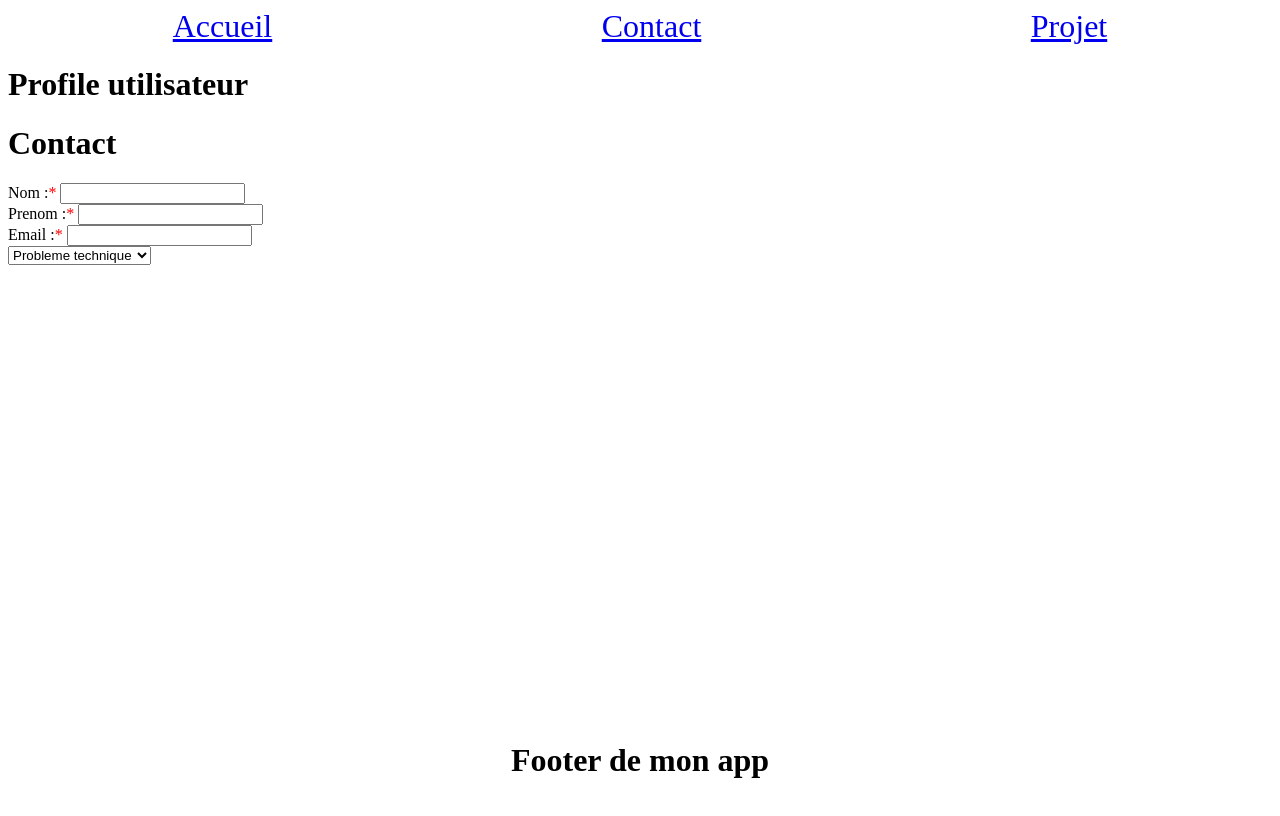
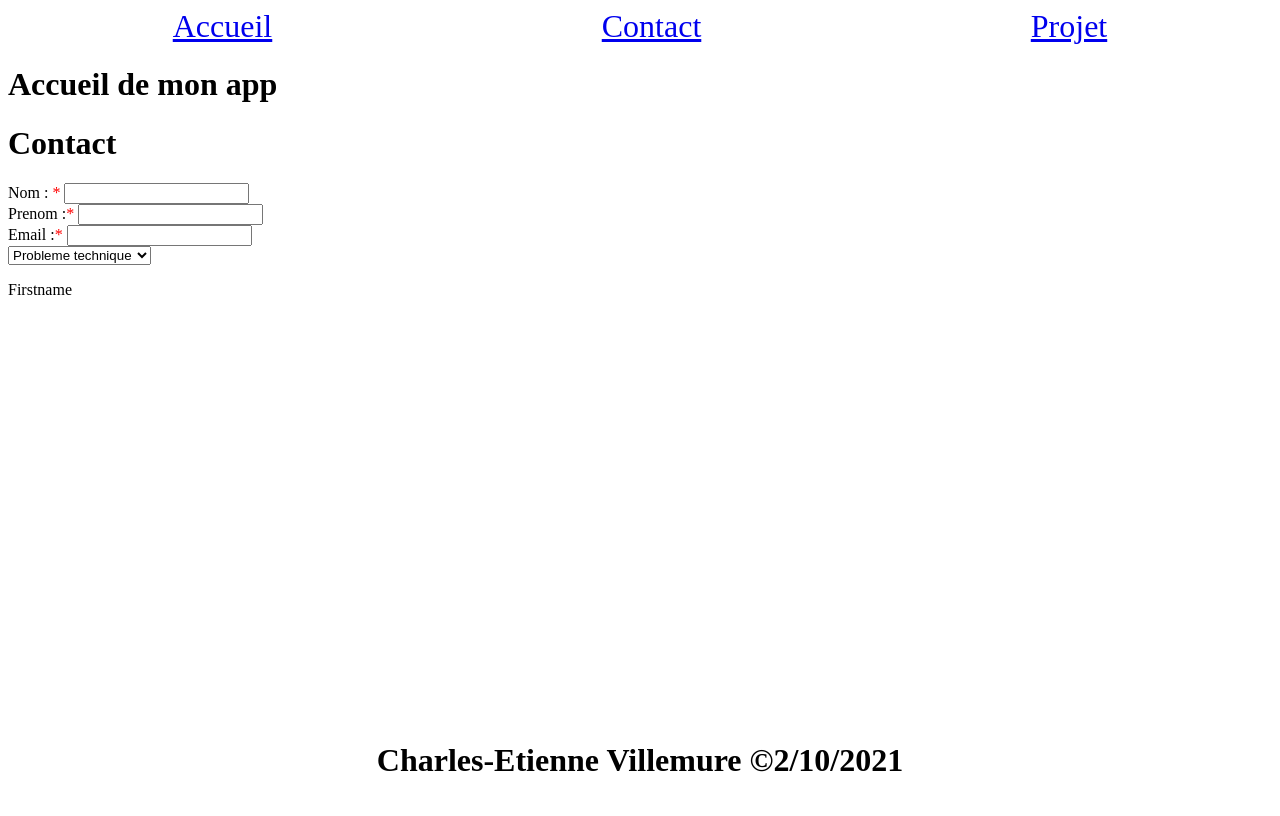
Before and after one commit to Charlesetiennev/1017examen2charlesetiennevillemure, a Vue app in the folder 1017examen2charlesetiennevillemure/: page /contact in a window 1280 px wide. Built offline with nearby package versions, Linux system fonts and the light colour scheme; the HTML template or start-up script is replaced by a standard one.

Commit message:
“ma directive bas de page

```diff
--- a/1017examen2charlesetiennevillemure/src/App.vue
+++ b/1017examen2charlesetiennevillemure/src/App.vue
@@ -32,7 +32,7 @@ export default {
     },
   },
   created(){
-    this.logged = true;
+    this.logged = false;
   },
   mounted() {
   console.info('App currentRoute:', this.$router.currentRoute)
--- a/1017examen2charlesetiennevillemure/src/components/Footer.vue
+++ b/1017examen2charlesetiennevillemure/src/components/Footer.vue
@@ -1,11 +1,29 @@
 <template>
-    <h1>Footer de mon app</h1>
+  <div>
+    <h1 v-footerContent></h1>
+  </div>
 </template>
 <script>
 export default {
-    name:'Footer'
-}
+    name:'Footer',
+    data(){
+      return{
+      }
+    },
+    computed: {
+  },
+  directives:{
+    footerContent:{
+       bind: function(el){
+         var dateDuJour = (new Date().toLocaleDateString())
+         el.innerHTML = 'Charles-Etienne Villemure &copy'+ dateDuJour
+       }
+  }
+    }
+  }
+
 </script>
+
 <style scoped>
 h1{
   position: fixed;
--- /dev/null
+++ b/1017examen2charlesetiennevillemure/src/mixins/translateMixin.js
@@ -0,0 +1,24 @@
+export const TRANSLATIONS = {
+    data() {
+        return{
+            langue:'fr',
+            nomForm:'',
+            fr:{
+                nom:"Nom : ",
+                prenom:'Prenom',
+                email:'Courriel'
+            },
+            en:{
+                nom:'Lastname',
+                prenom:'Firstname',
+                email:'E-mail'
+            }
+        }
+    },
+    filters:{
+        checkLanguage(){
+            var fr = this.fr
+            console.log(fr)
+        }
+    },
+}
--- a/1017examen2charlesetiennevillemure/src/views/Contact.vue
+++ b/1017examen2charlesetiennevillemure/src/views/Contact.vue
@@ -2,7 +2,7 @@
     <div>
     <h1>Contact</h1>
     <form>
-        <label for="nom">Nom :<span class="rouge">* </span> </label>
+        <label for="nom" v-text="fr.nom"> </label><span class="rouge">* </span>
             <input id="nom" type="text" required/><br>
         <label for="prenom">Prenom :<span class="rouge">* </span></label>
             <input id="prenom" type="text" required/><br>
@@ -12,12 +12,16 @@
             <option  v-for="sujet in sujets" :key="sujet.id" v-bind:value="sujet.value">{{sujet.value}}</option>
         </select>
     </form>
+    <p>{{en.prenom}}</p>
     </div>
 </template>
 
 <script>
+import {TRANSLATIONS} from '../mixins/translateMixin';
+
 export default {
     name:'Contact',
+    mixins:[TRANSLATIONS],
     data: function () {
         return {
             sujets: [
@@ -27,16 +31,15 @@ export default {
             ]
         }
     },
-
+    filters:{
+        checkLanguage(){
+            var fr = this.fr
+            var result =Object.keys(fr)
+            .map(keys =>fr[keys])
+            console.log(result)
         }
-// const TRANSLATIONS={
-//     en:{
-//         firstName:'Firstname'
-//     },
-//     fr:{
-//         firstName:'Prenom'
-//     }
-// }
+    },
+}
 </script>
 <style>
     .rouge{
```
Lines whose indentation alone changed are shown as unchanged.
